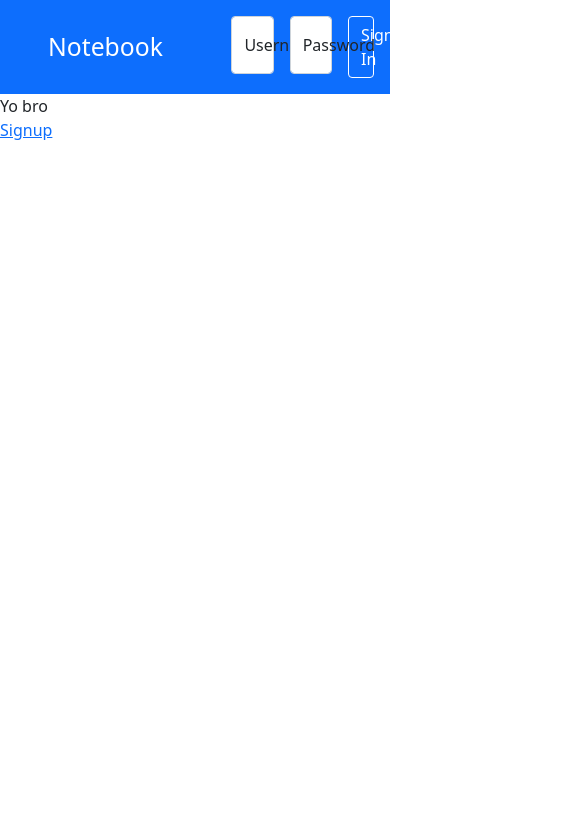
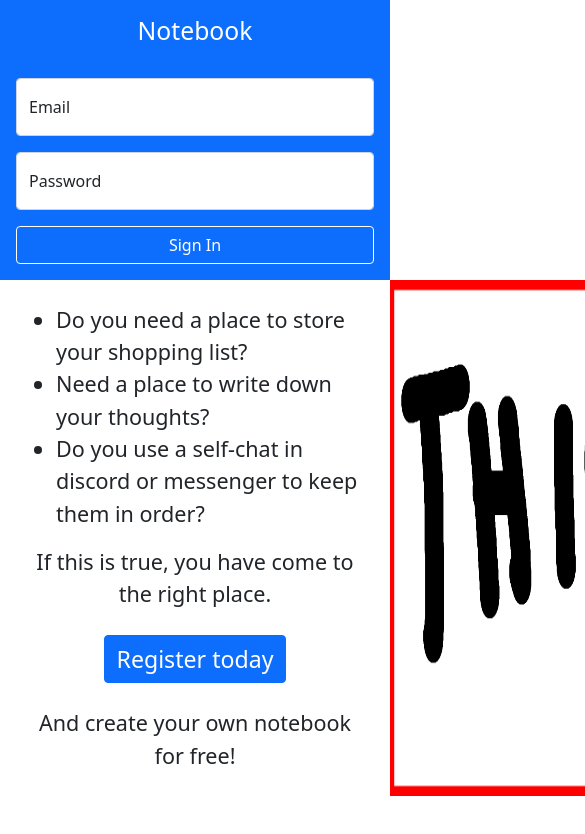
Before and after one commit to Jackhalabardnik/notebook_sem_VI, a React (Create React App) app in the folder notebook_frontend/: page /front in a window 390 px wide. Shown: the top 834 px of the page, 585 px wide, since content can reach past the window. Built offline with nearby package versions, Linux system fonts and the light colour scheme.

Commit message:
feat - login front finished

```diff
--- a/notebook_frontend/package.json
+++ b/notebook_frontend/package.json
@@ -8,6 +8,7 @@
     "@testing-library/user-event": "^13.5.0",
     "axios": "^0.26.1",
     "bootstrap": "^5.1.3",
+    "formik": "^2.2.9",
     "loader-runner": "^4.3.0",
     "react": "^18.0.0",
     "react-bootstrap": "^2.4.0",
@@ -21,7 +22,8 @@
     "typescript": "^4.6.3",
     "web-vitals": "^2.1.4",
     "webpack": "^5.72.1",
-    "webpack-manifest-plugin": "^5.0.0"
+    "webpack-manifest-plugin": "^5.0.0",
+    "yup": "^0.32.11"
   },
   "scripts": {
     "start": "react-scripts start",
--- a/notebook_frontend/src/components/Front/front.jsx
+++ b/notebook_frontend/src/components/Front/front.jsx
@@ -1,25 +1,49 @@
-import { Link } from "react-router-dom";
+import {Link} from "react-router-dom";
 import Login from "../Login/login";
+import {Button} from "react-bootstrap";
 
 const Front = () => {
     return (
         <div>
-            <nav className="bg-primary d-flex justify-content-end">
-                <h2 className="my-auto ms-5 text-white">
+            <nav className="bg-primary d-flex justify-content-end flex-column flex-md-row">
+                <h2 className="ms-md-5 my-3 text-white text-center">
                     Notebook
                 </h2>
-                <div className="w-75">
+                <div className="col-lg-5 col-1">
 
                 </div>
                 <div>
                     <Login/>
                 </div>
             </nav>
-            <div>
-                Yo bro
-                <div>
-                    <Link to="/signup">Signup</Link>
+            <div className="d-flex flex-lg-row flex-md-column">
+                <div
+                    className="d-flex flex-column align-items-center fs-4 align-middle p-4 col-lg-4 col-12 text-center">
+
+                    <ul className="text-start">
+                        <li>
+                            Do you need a place to store your shopping list?
+                        </li>
+                        <li>
+                            Need a place to write down your thoughts?
+                        </li>
+                        <li>
+                            Do you use a self-chat in discord or messenger to keep them in order?
+                        </li>
+                    </ul>
+                    If this is true, you have come to the right place.
+                    <div className="my-4">
+                        <Link to="/signup">
+                            <Button variant="primary" className="fs-3">
+                                Register today
+                            </Button>
+                        </Link>
+                    </div>
+
+                    And create your own notebook for free!
+
                 </div>
+                <img src="/splash.png" alt="splash" className="col-lg-8 col-12 img-fluid"/>
             </div>
         </div>
     )
--- a/notebook_frontend/src/components/Login/login.jsx
+++ b/notebook_frontend/src/components/Login/login.jsx
@@ -1,60 +1,67 @@
 import {useState} from "react"
 import axios from "axios"
-import {Button, FloatingLabel, Form} from "react-bootstrap"
+import {Alert, Button, FloatingLabel, Form} from "react-bootstrap"
+import { useFormik } from 'formik';
+import * as yup from "yup";
+
+const loginValidationSchema = yup.object().shape({
+    email: yup.string().email().required().label('Email'),
+    password: yup.string().required().label('Password')
+});
 
 const Login = () => {
-    const [data, setData] = useState({email: "", password: ""})
-    const [error, setError] = useState("")
-    const handleChange = ({currentTarget: input}) => {
-        setData({...data, [input.name]: input.value})
-    };
-    const handleSubmit = async (e) => {
-        e.preventDefault()
-        try {
-            const url = "http://localhost:8080/api/auth/login"
-            const {data: res} = await axios.post(url, data)
-            localStorage.setItem("token", res)
-            window.location = "/"
-        } catch (error) {
-            if (
-                error.response &&
-                error.response.status >= 400 &&
-                error.response.status <= 500
-            ) {
-                setError(error.response.data.message)
-            }
-        }
-    }
+    const [error, setError] = useState('')
+
+    const formik = useFormik({
+        initialValues: {
+            email: '',
+            password: ''
+        },
+        validationSchema: loginValidationSchema,
+        onSubmit: values => {
+            axios.post("http://localhost:8080/api/auth/login", values)
+                .then(response => {
+                    localStorage.setItem("token", response.data);
+                    window.location = "/";
+                })
+                .catch(error => {
+                    if (error.response && error.response.status >= 400 && error.response.status <= 500) {
+                        setError(error.response.data)
+                    }
+                })
+        },
+    });
 
     return (
         <div>
-            <Form onSubmit={handleSubmit} noValidate className="p-3">
-                <div className="d-flex justify-content-end">
-                    <FloatingLabel controlId="inputUserName" label="Username" className="me-3">
+            <Form onSubmit={formik.handleSubmit} noValidate className="p-3">
+                <div className="d-flex flex-column flex-md-row  justify-content-end">
+                    <FloatingLabel controlId="inputUserName" label="Email" className="me-md-3">
                         <Form.Control
-                            type="text"
+                            type="email"
                             name="email"
                             placeholder="Email"
-                            onChange={handleChange}
-                            value={data.email}
-                            isInvalid={error}
+                            onChange={formik.handleChange}
+                            value={formik.values.email}
+                            isInvalid={formik.touched.email && !!formik.errors.email}
                         />
-                        <Form.Control.Feedback type="invalid">{error}</Form.Control.Feedback>
+                        <Form.Control.Feedback type="invalid" className="fw-bold bg-dark text-center bg-opacity-75 rounded-3 text-white" >{formik.errors.email}</Form.Control.Feedback>
                     </FloatingLabel>
-                    <FloatingLabel controlId="inputPassword" label="Password" className="me-3">
+                    <FloatingLabel controlId="inputPassword" label="Password" className="me-md-3 my-md-0 my-3">
                         <Form.Control
                             type="password"
                             name="password"
                             placeholder="Password"
-                            onChange={handleChange}
-                            value={data.password}
-                            isInvalid={error}
+                            onChange={formik.handleChange}
+                            value={formik.values.password}
+                            isInvalid={formik.touched.password && !!formik.errors.password}
                         />
-                        <Form.Control.Feedback type="invalid">{error}</Form.Control.Feedback>
+                        <Form.Control.Feedback type="invalid" className="fw-bold bg-dark text-center bg-opacity-75 rounded-3 text-white" >{formik.errors.password}</Form.Control.Feedback>
                     </FloatingLabel>
-                    <Button type="submit" variant="primary" className="col-2 border-1 border-white">Sign In</Button>
+                    <Button type="submit" variant="primary" className="col-lg-3 col-md-4 col-12 col-xl-3 border-1 border-white">Sign In</Button>
                 </div>
             </Form>
+            {error && <Alert variant="danger" className="text-center m-2">Error: {error}</Alert> }
         </div>
     )
 }
```
Also changed, not shown: notebook_frontend/public/splash.png, 1 other file (tests, documents, lock files or other folders).
